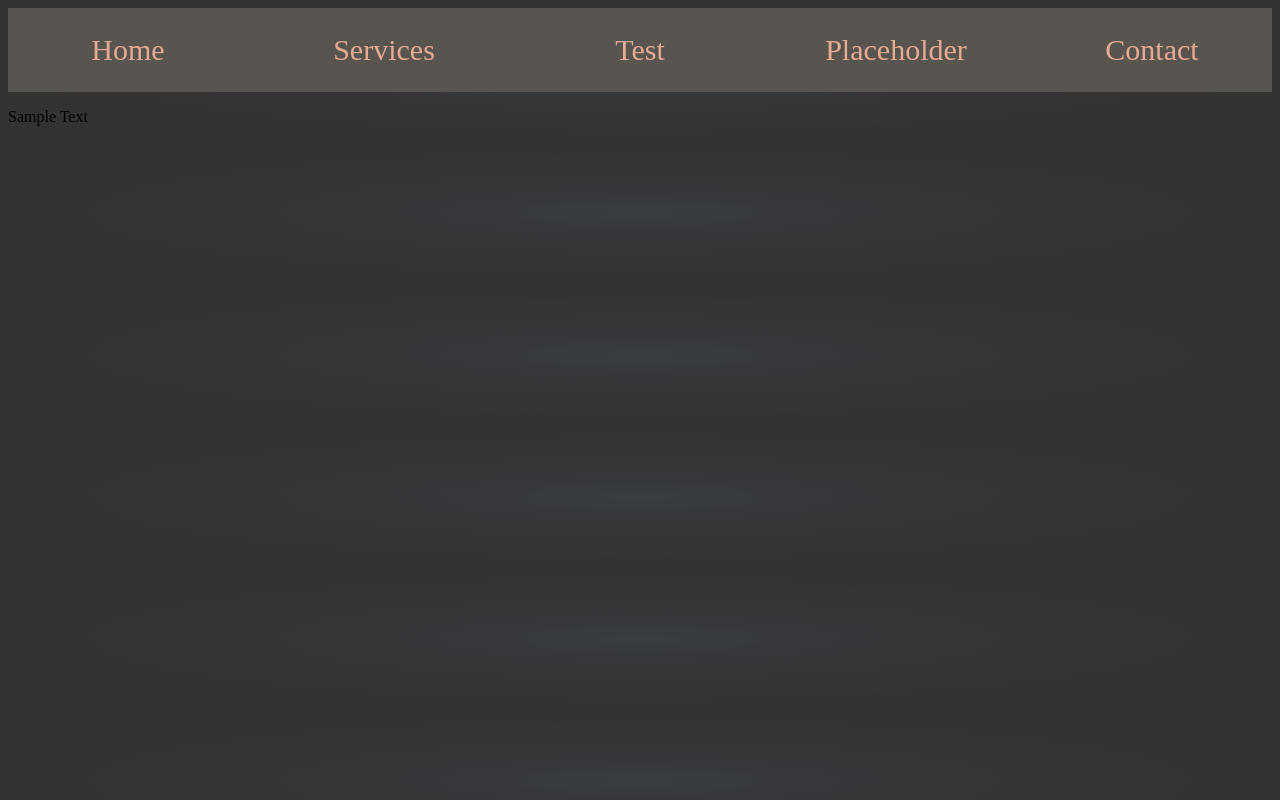
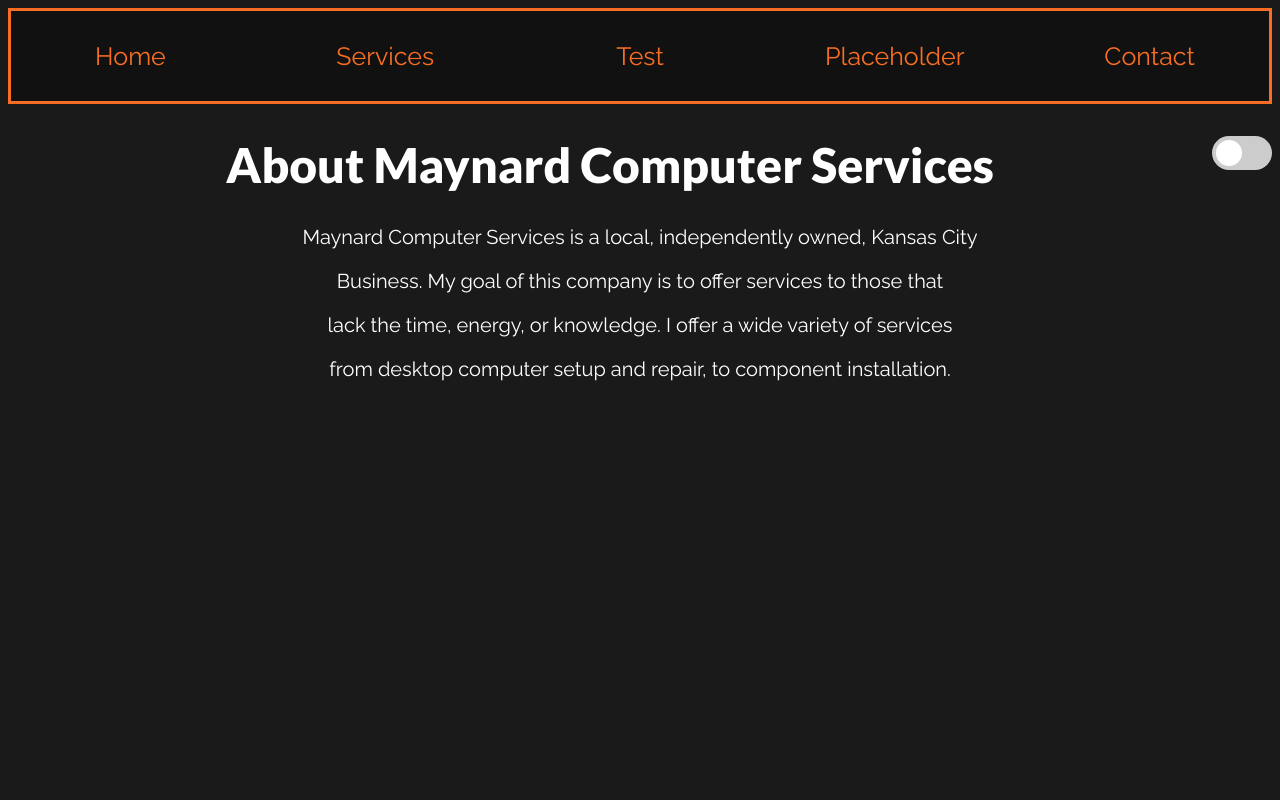
Before and after one commit to tig3rninja14/website, a plain HTML site: page index.html in a window 1280 px wide. Drawn offline with Linux system fonts and the light colour scheme.

Commit message:
Added a basic night/day mode feature

```diff
--- /dev/null
+++ b/daynight.js
@@ -0,0 +1,20 @@
+document.addEventListener('DOMContentLoaded', function () {
+  var checkbox = document.querySelector('input[type="checkbox"]');
+
+  checkbox.addEventListener('change', function () {
+    if (checkbox.checked) {
+      document.body.style.backgroundColor = "#E6E6E6";
+      document.getElementById("title").style.color = "#1A1A1A";
+      document.getElementById("BodyText").style.color = "#1A1A1A";
+
+      console.log('Checked');
+    } else {
+      document.body.style.backgroundColor = "#1A1A1A";
+      document.getElementById("title").style.color = "#E6E6E6";
+      document.getElementById("BodyText").style.color = "#E6E6E6";
+
+
+      console.log('Not checked');
+    }
+  });
+});
--- a/index.html
+++ b/index.html
@@ -1,14 +1,14 @@
 <!DOCTYPE html>
-
-
-
 <html>
 
 <head>
   <title>Maynard PC Services</title>
   <meta charset="UTF-8">
   <link rel="stylesheet" type="text/css" href="style.css">
-  <script src="/script.js"></script>
+  <link href="https://fonts.googleapis.com/css?family=Lato:900" rel="stylesheet">
+  <link href="https://fonts.googleapis.com/css?family=Raleway" rel="stylesheet">
+  <script src="script.js"></script>
+  <script src="daynight.js"></script>
 
 </head>
 <div id="linklist">
@@ -19,11 +19,21 @@
     <a href="#Contact">Contact</a>
 </div>
 
+<body>
+   <label class="switch">
+    <input type="checkbox">
+    <span class="slider round"></span>
+  </label>
 
+  <t1 id="title">
+    <h1>About Maynard Computer Services</h1>
+  </t1>
 
-<body>
-  <p>Sample Text</p>
+  <b1 id="BodyText">
+    <p>Maynard Computer Services is a local, independently owned, Kansas City</p>
+    <p>Business. My goal of this company is to offer services to those that</p>
+    <p>lack the time, energy, or knowledge. I offer a wide variety of services</p>
+    <p>from desktop computer setup and repair, to component installation.</p>
+  </b1>
 </body>
-
-
 </html>
--- a/style.css
+++ b/style.css
@@ -1,23 +1,96 @@
 body {
-  background-image: radial-gradient(ellipse closest-side at 50% 50%, #393e44, #36383b 25%, #343233);
+  background-color: #1A1A1A;
 }
 
-div {
-  background-color: #585550;
+#title {
+  color: #FFFFFF;
+  text-align: center;
+  font-family: 'Lato', sans-serif;
+  font-size: 24px;
+}
+
+#BodyText {
+  color: #FFFFFF;
+  text-align: center;
+  font-family: 'Raleway', sans-serif;
+  font-size: 20px;
 }
 
 #linklist {
+  font-family: 'Raleway', sans-serif;
   column-count:5;
+  background-color: #111111;
+  border: 3px solid #f76e23
 }
 #linklist a {
   display: block;
   text-decoration: none;
   text-align: center;
-  color: #E8A991;
+  color: #f76e23;
   transition: color 0.3s linear;
-  font-size: 30px;
-  padding: 25px;
+  font-size: 25px;
+  padding: 30px;
 }
 #linklist a:hover {
-  color: #E1D6FF;
+  color: #FFFFFF;
 }
+
+/* The switch - the box around the slider */
+.switch {
+  position: relative;
+  display: inline-block;
+  width: 60px;
+  height: 34px;
+  float: right;
+}
+
+/* Hide default HTML checkbox */
+.switch input {
+  opacity: 0;
+  width: 0;
+  height: 0;
+}
+
+/* The slider */
+.slider {
+  position: absolute;
+  cursor: pointer;
+  top: 0;
+  left: 0;
+  right: 0;
+  bottom: 0;
+  background-color: #CCCCCC;
+  -webkit-transition: .4s;
+  transition: .4s;
+}
+
+.slider:before {
+  position: absolute;
+  content: "";
+  height: 26px;
+  width: 26px;
+  left: 4px;
+  bottom: 4px;
+  background-color: white;
+  -webkit-transition: .4s;
+  transition: .4s;
+}
+
+input:checked + .slider {
+  background-color: #1A1A1A;
+}
+
+input:checked + .slider:before {
+  -webkit-transform: translateX(26px);
+  -ms-transform: translateX(26px);
+  transform: translateX(26px);
+}
+
+/* Rounded sliders */
+.slider.round {
+  border-radius: 34px;
+}
+
+.slider.round:before {
+  border-radius: 50%;
+}
```
